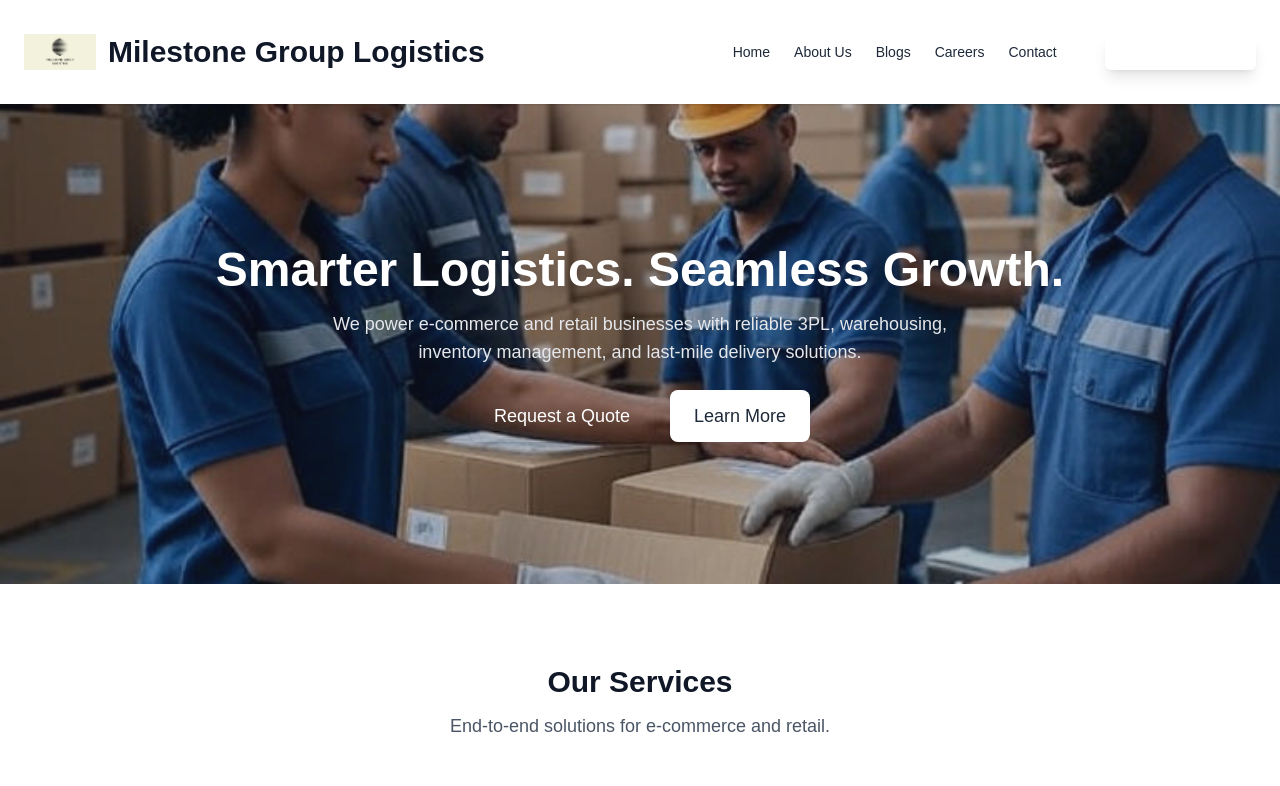
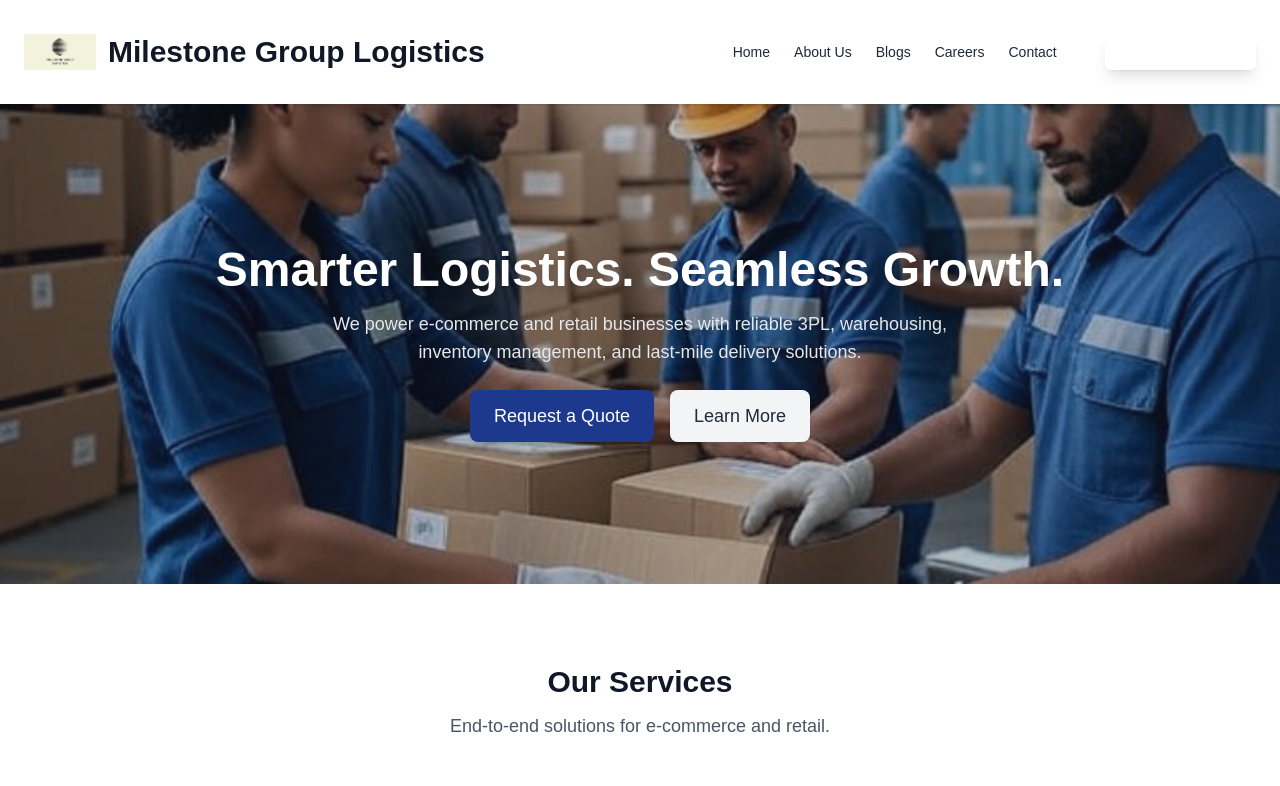
Before and after one commit to jyronbones/milestone-logistics, a Next.js app in the folder milestone-logistics/: page / in a window 1280 px wide. Shown: the top 786 px of the page. Built offline with nearby package versions, Linux system fonts and the light colour scheme.

Commit message:
change hero carousel buttons to highlight on hover

```diff
--- a/milestone-logistics/src/app/page.tsx
+++ b/milestone-logistics/src/app/page.tsx
@@ -25,16 +25,17 @@ export default function Home() {
                 solutions.
               </p>
 
+              {/* Buttons */}
               <div className="mt-6 flex justify-center gap-4">
                 <Link
                   href="/contact"
-                  className="bg-primary text-white px-6 py-3 rounded-lg text-lg shadow-lg transition transform hover:scale-105"
+                  className="bg-blue-900 text-white px-6 py-3 rounded-lg text-lg shadow-md transition-colors duration-300 hover:bg-blue-500"
                 >
                   Request a Quote
                 </Link>
                 <Link
                   href="/about"
-                  className="bg-white text-gray-800 px-6 py-3 rounded-lg text-lg shadow-lg transition transform hover:scale-105"
+                  className="bg-gray-100 text-gray-800 px-6 py-3 rounded-lg text-lg shadow-md transition-colors duration-300 hover:bg-gray-400"
                 >
                   Learn More
                 </Link>
--- a/milestone-logistics/tailwind.config.js
+++ b/milestone-logistics/tailwind.config.js
@@ -10,6 +10,12 @@ module.exports = {
       fontFamily: {
         poppins: ["Poppins", "sans-serif"],
       },
+      colors: {
+        primary: {
+          DEFAULT: "#2563eb",
+          dark: "#1e40af",
+        },
+      },
     },
   },
   plugins: [],
```
